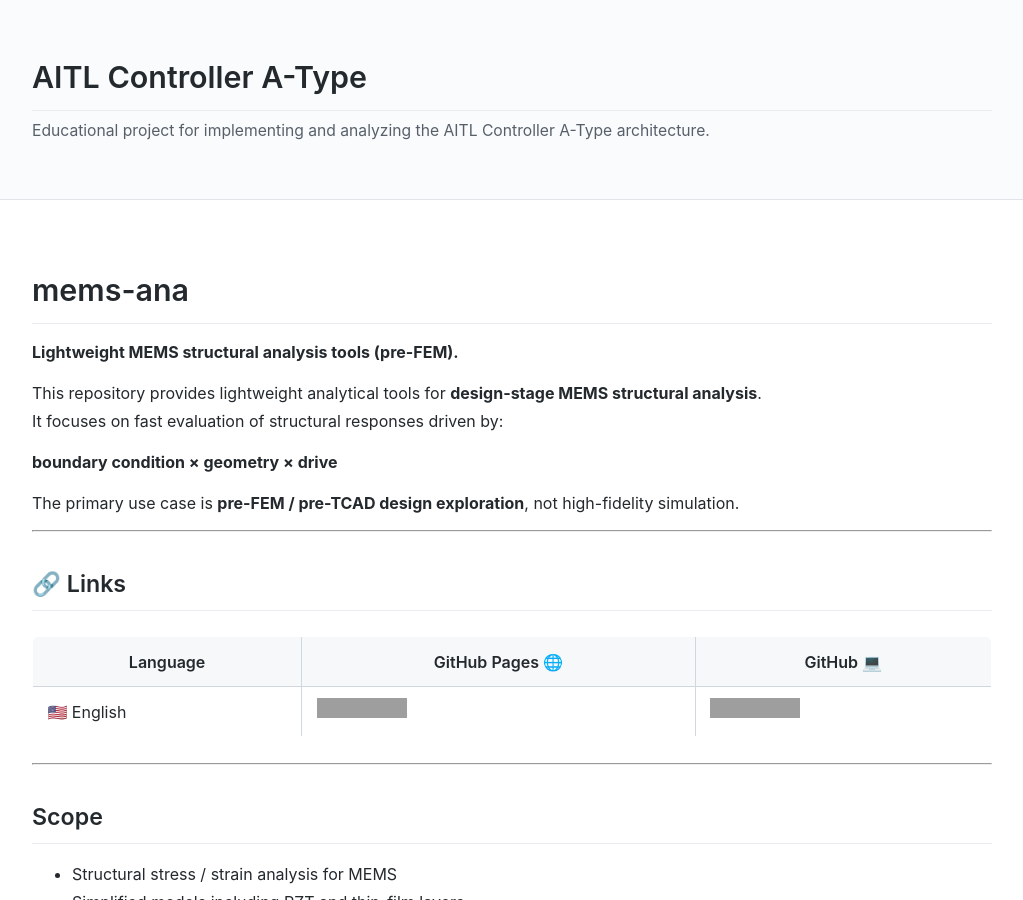
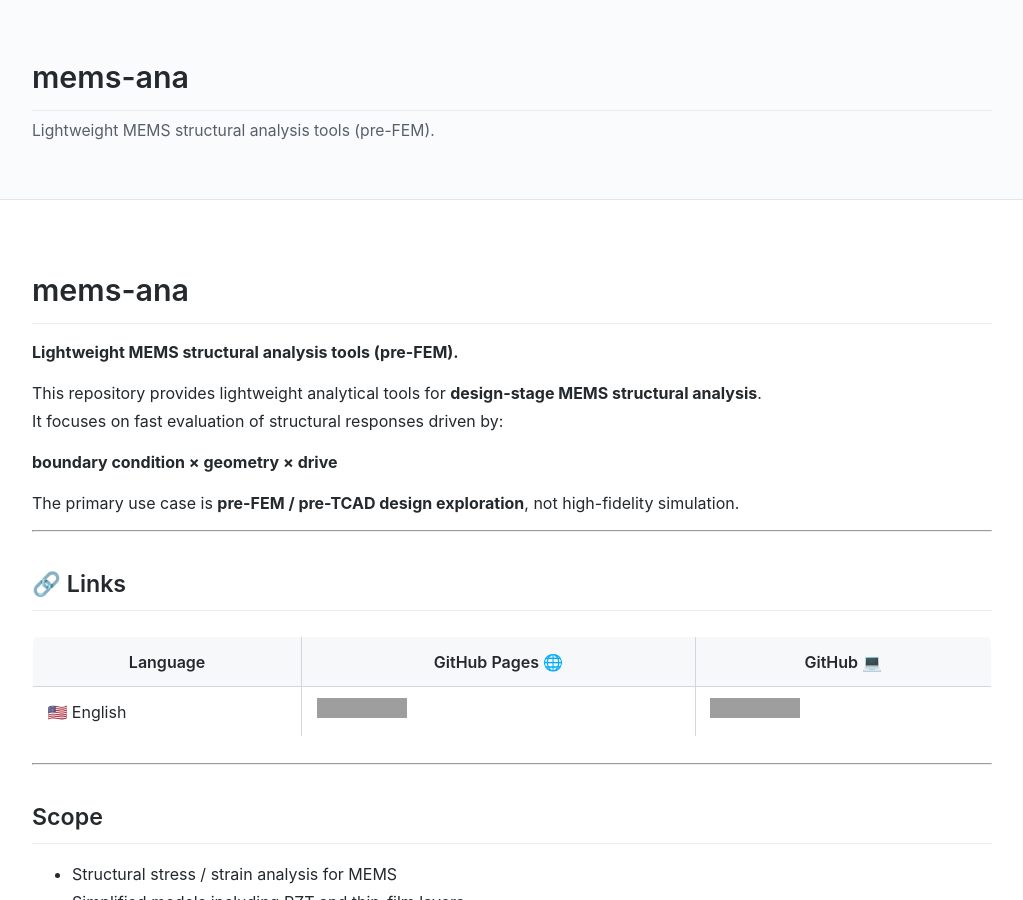
Before and after one commit to Samizo-AITL/mems-ana, a Jekyll site: the page built from index.md, in a window 1280 px wide and 900 px high. Shown: the whole window, without its empty margins (128-1151 px from the left). Built offline with Jekyll 4.4.1, drawn with Linux system fonts in a browser that asks for light colours; our own code applies the rules of GitHub Pages for plain Markdown files; some of the changed text lies outside the part shown; grey boxes are pictures that could not be loaded.

Commit message:
Update _config.yml

```diff
--- a/_config.yml
+++ b/_config.yml
@@ -1,9 +1,9 @@
-title: "AITL Controller A-Type"
-description: "Educational project for implementing and analyzing the AITL Controller A-Type architecture."
+title: "mems-ana"
+description: "Lightweight MEMS structural analysis tools (pre-FEM)."
 lang: en
 
 url: "https://samizo-aitl.github.io"
-baseurl: "/aitl-controller-a-type"
+baseurl: "/mems-ana"
 
 theme: ""   # Minima を完全に無効化
 
```
